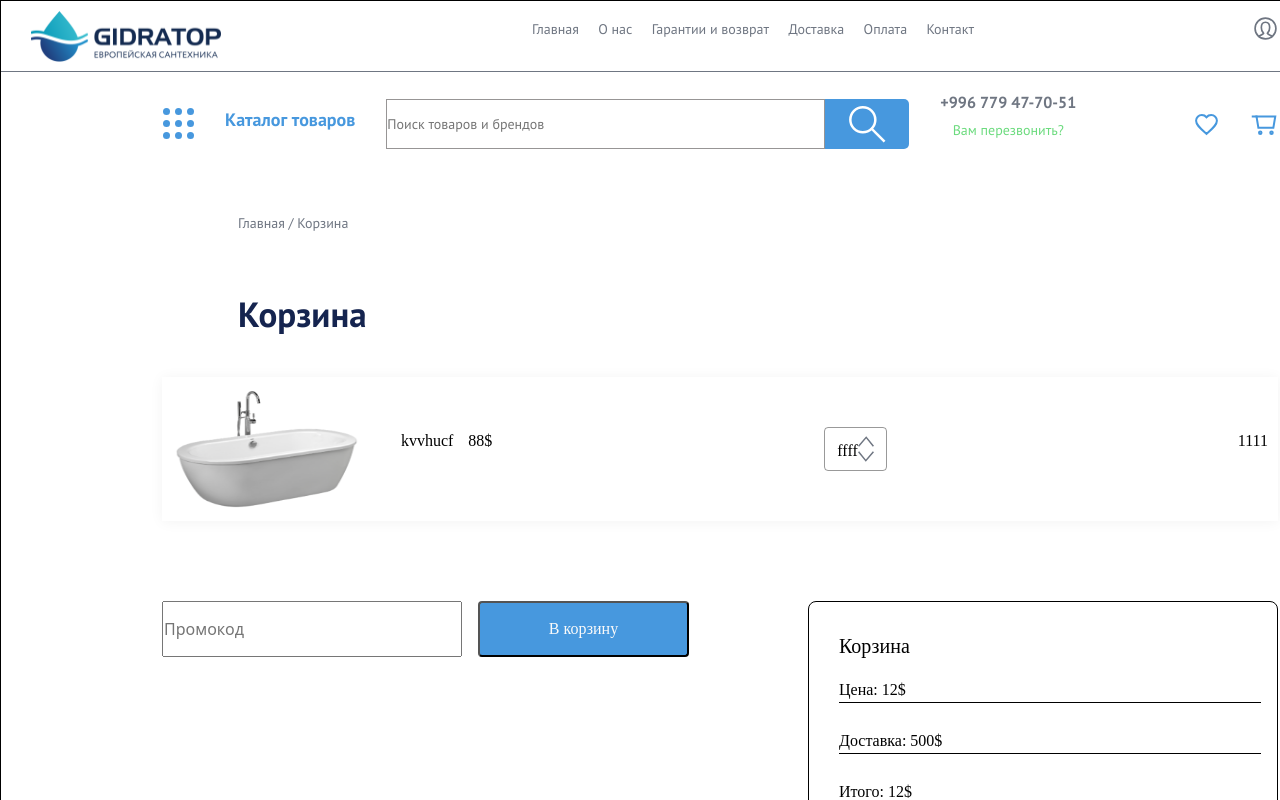
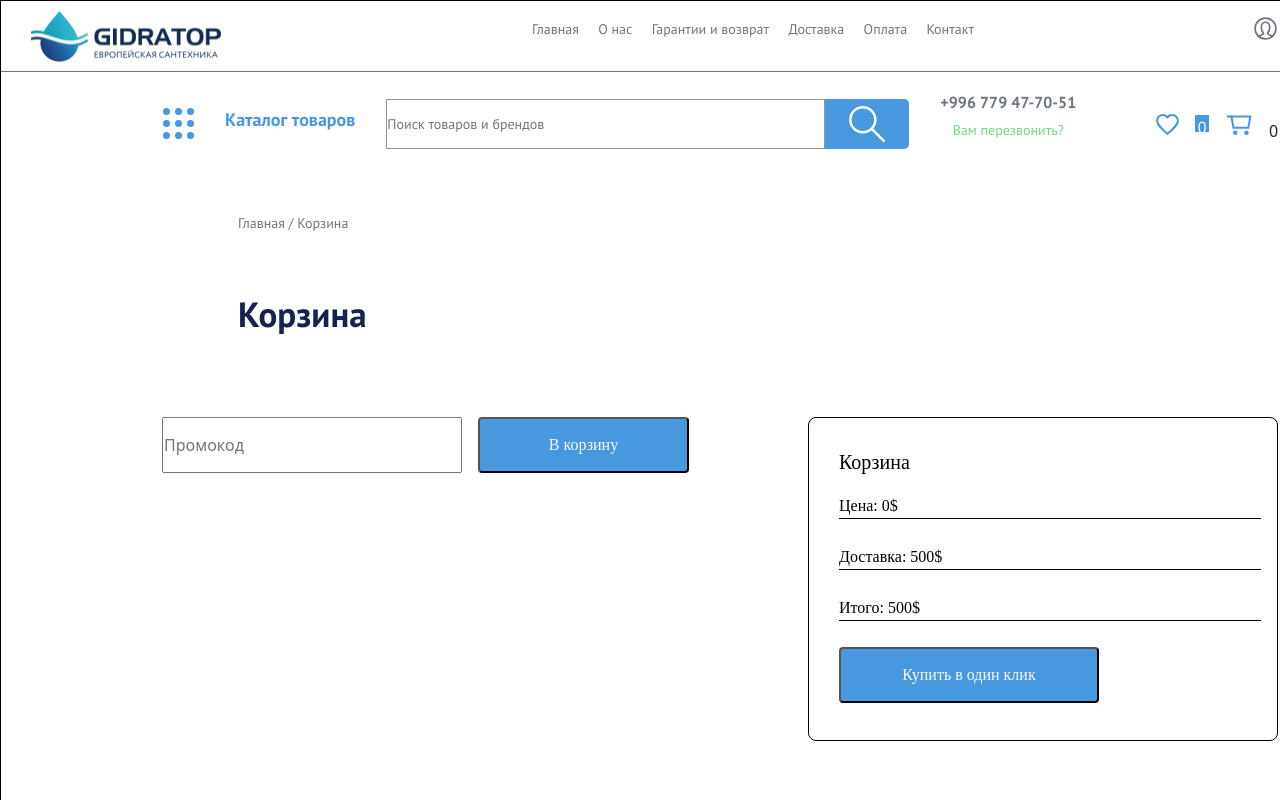
Before and after one commit to FatimaErv/finaly, a React app: page /cart in a window 1280 px wide. Shown: the top 800 px of the page. Built offline with nearby package versions, Linux system fonts and the light colour scheme; the HTML template or start-up script is replaced by a standard one.

Commit message:
added discount

```diff
--- a/src/components/Cart/CartDetail.jsx
+++ b/src/components/Cart/CartDetail.jsx
@@ -4,8 +4,33 @@ import "./Cart.scss";
 import cartnew from "../../assets/image/category5.png";
 import vectortop from "../../assets/svg/vectortop.svg";
 import vectorbottom from "../../assets/svg/vectorbottom.svg";
+import { useSelector, useDispatch } from "react-redux";
+import { incQuantity } from "../../redux/cart/cartSlice";
+import { disQuantity } from "../../redux/cart/cartSlice";
+import { addCart } from "../../redux/cart/cartSlice";
+
 
 function CartDetail() {
+    const{list} = useSelector ((state) => state.cart)
+
+    const dispatch = useDispatch();
+
+    function checkPrice(p,d) {
+        return p - p * (d / 100).toFixed(0);
+    }
+    checkPrice();
+
+    let result = list.reduce((sub, item) => sub + item.price * item.quantity, 0);
+
+    const handleCheckOut= (productId) => {
+        const product = list.find((item) => item.id === productId);
+
+        if(product) {
+            dispatch(addCheck(product))
+        }
+    }
+
+
   return (
     <div>
       <div className="container">
@@ -13,24 +38,34 @@ function CartDetail() {
           <p>Главная / Корзина </p>
           <h2>Корзина</h2>
         </div>
-
+        <div className="obshiy">
+            {
+                list.map((item) => (
                     <div className="prices">
                     <div className="title">
-            <img src={cartnew} alt="" />
-            <p>kvvhucf</p>
+                      <img src={item.image} alt="" />
+                      <p>{item.title}</p>
                     </div>
 
-          <p>88$</p>
+                    <p>{item.price}$</p>
                     <div className="count">
-            <h5>ffff</h5>
+                      <h5>{item.quantity}</h5>
                       <div className="icons">
-              <img src={vectortop} alt="" />
-              <img src={vectorbottom} alt="" />
+                        <img onClick={() => dispatch(incQuantity (item.id))} src={vectortop} alt="" />
+                        <img onClick={() => dispatch(disQuantity (item.id))} src={vectorbottom} alt="" />
                       </div>
                     </div>
 
-          <p>1111</p>
+                    <p>{item.price* item.quantity}$</p>
                   </div>
+
+
+                ))
+            }
+
+
+        </div>
+
 
         <div className="footer-cart">
           <div className="input">
@@ -40,13 +75,13 @@ function CartDetail() {
           <div className="total">
             <h4>Корзина</h4>
             <p>
-              Цена: <span>12$</span>
+              Цена: <span>{result}$</span>
             </p>
             <p>
               Доставка: <span>500$</span>{" "}
             </p>
             <p>
-              Итого: <span>12$</span>
+              Итого: <span>{result + 500}$</span>
             </p>
             <Link to="/check-out">
               <button>Купить в один клик</button>
--- a/src/components/Header/Header.jsx
+++ b/src/components/Header/Header.jsx
@@ -6,8 +6,13 @@ import search from "../../assets/search.svg";
 import favourite from "../../assets/favorite.svg";
 import cart from "../../assets/cart.svg";
 import { Link } from "react-router-dom";
+import { useSelector } from "react-redux";
 import "./header.scss";
 function Header() {
+
+
+  const {items} = useSelector((state)=> state.wishlist)
+  const {list} = useSelector((state)=> state.cart)
   return (
     <div className="header">
       <div className="header-top">
@@ -60,11 +65,13 @@ function Header() {
           <Link to="/Wishlist" className="head-icon">
             <img src={favourite} alt="" />
           </Link>
-
-          <div className="head-icon"></div>
+          <div className="count-1">{items.length}</div>
           <Link to="/cart" className="head-icon">
             <img src={cart} alt="" />
           </Link>
+          <div className="count-2">{list.length}</div>
+
+
         </div>
       </div>
     </div>
--- a/src/components/Header/header.scss
+++ b/src/components/Header/header.scss
@@ -162,6 +162,20 @@
             align-items: center;
             gap: 15px;
 
+              .count-1 {
+                width: 14px;
+                height: 17px;
+                background-color: rgb(71, 152, 222);
+                color: white;
+                text-align: center;
+                font-family: PT Sans;
+
+              }
+              .count-2 {
+                width: 10px;
+                height: 10px;
+              }
+
 
 
               .head-icon{
--- a/src/components/Product/Product.jsx
+++ b/src/components/Product/Product.jsx
@@ -7,6 +7,7 @@ import axios from 'axios'
 import { Link } from 'react-router-dom'
 import { addWish } from '../../redux/wishlist/wishSlice'
 import { useDispatch } from 'react-redux'
+import { addCart } from '../../redux/cart/cartSlice'
 
 
 
@@ -63,7 +64,7 @@ function Product() {
              <h5>{checkPrice(item.price, item.discount)}$ </h5>
             </div>
             <div className='shop'>
-              <button>В корзину</button>
+              <button onClick={() =>dispatch(addCart(item))}>В корзину</button>
               <div className='icons'>
 
               <img onClick={()=>dispatch(addWish(item))} className='img1' src={favourite} alt="" />
--- a/src/pages/CheckOut.scss
+++ b/src/pages/CheckOut.scss
@@ -1,16 +1,16 @@
 .chek{
     width: 1070px;
     position: relative;
-height: 515px;
-border-radius: 5px;
+    height: 515px;
+    border-radius: 5px;
+    background: rgb(233, 242, 249);
+    margin: 50px auto;
 
-/* Light Blue */
-background: rgb(233, 242, 249);
-margin: 50px auto;
 .chek-top{
     position: absolute;
     top: 60px;
     left: 400px;
+
     h2{
         color: rgb(71, 152, 222);
         font-family: PT Sans;
@@ -28,6 +28,8 @@ margin: 50px auto;
     top: 120px;
     left: 80px;
     display: flex;
+    overflow-x: none;
+    overflow-y: scroll;
 
 
 
@@ -42,6 +44,7 @@ margin: 50px auto;
     gap: 40px;
     align-items: center;
     width: 250px;
+
             img{
                 width: 189px;
                 height: 141.75px;
@@ -85,9 +88,12 @@ margin: 50px auto;
     }
 
 
+
+
 .icons{
     display: flex;
     flex-direction: column;
+
 
     img{
         width: 16px;
@@ -111,8 +117,9 @@ font-weight: 400;
 line-height: 24px;
 letter-spacing: 0%;
 text-align: left;
+}
+
     }
-}
 .number{
     position: absolute;
     bottom: 108px;
--- a/src/pages/ChekOut.jsx
+++ b/src/pages/ChekOut.jsx
@@ -3,40 +3,60 @@ import "./CheckOut.scss"
 import cartnew from '../assets/image/category5.png'
 import vectortop from '../assets/svg/vectortop.svg'
 import vectorbottom from '../assets/svg/vectorbottom.svg'
+import { useSelector, useDispatch } from 'react-redux'
+import { incQuantity } from '../redux/cart/cartSlice'
+import { disQuantity } from '../redux/cart/cartSlice'
 
 
 function ChekOut() {
+  const{list} = useSelector ((state) => state.cart)
+
+  const dispatch = useDispatch();
+
+  function checkPrice(p,d) {
+      return p - p * (d / 100).toFixed(0);
+  }
+  checkPrice();
+
+  let result = list.reduce((sub, item) => sub + item.price * item.quantity, 0);
+
+
+
+
   return (
     <div>
       <div className='chek'>
         <div className='chek-top'>
             <h2>Купить в 1 клик</h2>
         </div>
+        <div className='obbsh'>
+          {
+            list.map((item) => (
               <div className='prices'>
               <div className='title'>
-                <img src={cartnew} alt="" />
-                <p>kvvhucf</p>
+          <img src={item.image} alt="" />
+          <p>{item.title}</p>
               </div>
           <div className='count'>
-                <h5>ffff</h5>
+          <h5>{item.quantity}</h5>
           <div className='icons'>
-                 <img src={vectortop} alt="" />
-                    <img src={vectorbottom} alt="" />
+           <img onClick={() => dispatch(incQuantity (item.id))} src={vectortop} alt="" />
+              <img onClick={() => dispatch(disQuantity (item.id))} src={vectorbottom} alt="" />
           </div>
          </div>
+        </div>
+      ))
+      }
+      </div>
 
-
-            </div>
             <div className='number'>
-                <div>1700$</div>
-                <input placeholder='+7(___) ___ - __ - __' type="text" />
+                <div>{result}$</div>
+                <input placeholder='+7(___) ___ - __ - __' type="number" />
                 <button>Заказать</button>
             </div>
             <div className='check-text'>
                 <p>Нажимая «Заказать», вы соглашаетесь с условиями Пользовательского соглашения и Политики конфиденциальности</p>
                 </div>
-
-
       </div>
     </div>
   )
--- /dev/null
+++ b/src/redux/cart/cartSlice.js
@@ -0,0 +1,30 @@
+import { createSlice } from "@reduxjs/toolkit";
+
+const cartSlice = createSlice({
+    name:"cart",
+    initialState:{
+        list:[]
+    },
+    reducers:{
+        addCart:(state, action)=>{
+            const findProduct = state.list.find((x) => x.id == action.payload.id)
+            if(!findProduct){
+                state.list.push({ ...action.payload, quantity:1 })
+            }
+        },
+    incQuantity: (state, action) => {
+        const findlist = state.list.find((x) => x.id == action.payload);
+        if(findlist) {
+            findlist.quantity += 1;
+        }
+    },
+    disQuantity: (state, action) => {
+        const findlist = state.list.find((x) => x.id == action.payload);
+        if(findlist.quantity > 1) {
+            findlist.quantity -=1;
+        }
+    }
+    }
+})
+export const {addCart, incQuantity, disQuantity} = cartSlice.actions;
+export default cartSlice.reducer
--- a/src/redux/store.js
+++ b/src/redux/store.js
@@ -1,11 +1,12 @@
-import { configureStore } from "@reduxjs/toolkit";
-// import couReducer from "./counter/countSlice"
+import { configureStore, createReducer } from "@reduxjs/toolkit";
 import wishReducer from "./wishlist/wishSlice"
+import cartReducer from "./cart/cartSlice"
+
 
 const myStore = configureStore({
     reducer:{
-        // counter: couReducer
         wishlist: wishReducer,
+        cart: cartReducer,
     }
 })
 export default myStore
```
Lines whose indentation alone changed are shown as unchanged.
